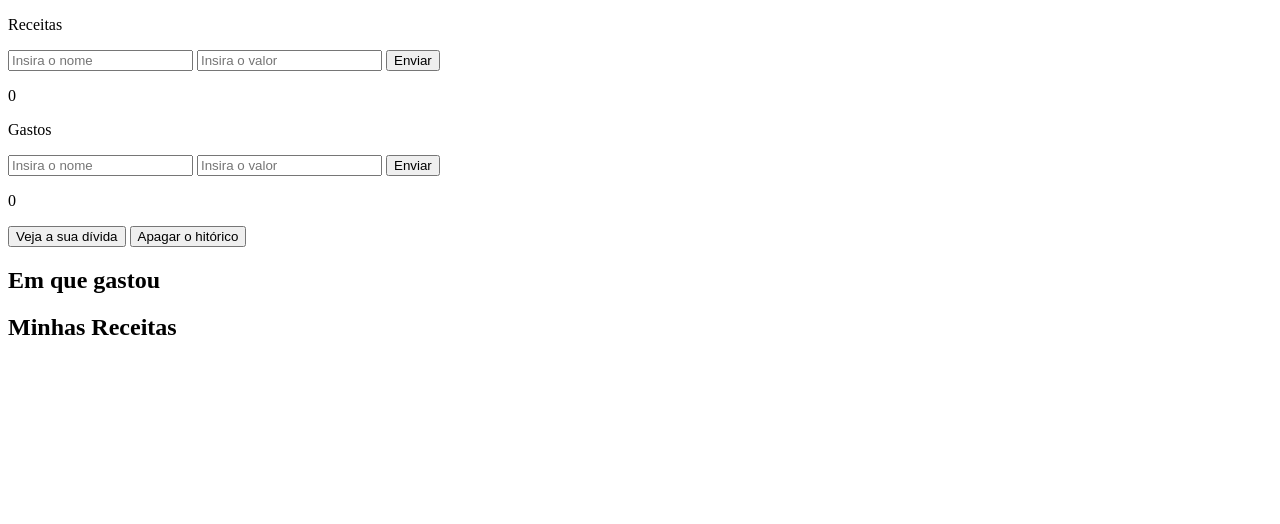
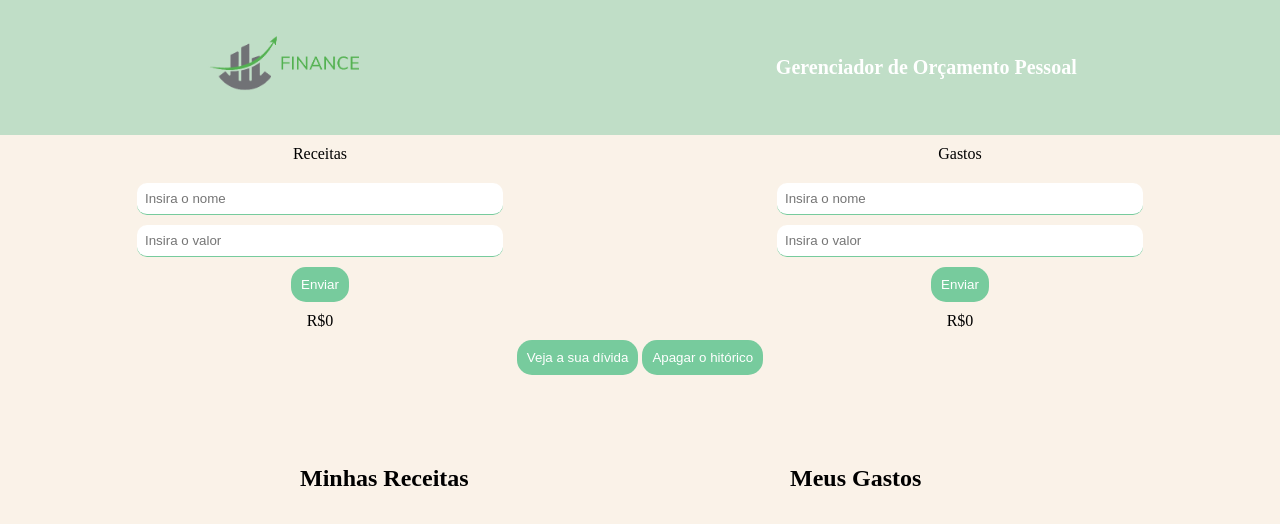
Before and after one commit to dudasaanches/gerenciador, a plain HTML site: page JSON/index.html in a window 1280 px wide. Drawn offline with Linux system fonts and the light colour scheme.

Commit message:
Add files via upload

```diff
--- a/JSON/index.html
+++ b/JSON/index.html
@@ -3,14 +3,19 @@
 <head>
     <meta charset="UTF-8">
     <meta name="viewport" content="width=device-width, initial-scale=1.0">
+    <link rel="stylesheet" href="style.css">
+    <link rel="icon" type="image/x-icon" href="img/BoRCELLE (1).png">
     <title>Gerenciador de Orçamento Pessoal</title>
 </head>
 <body>
+    <header>
+        <img src="img/BoRCELLE-removebg-preview.png" alt="">
+        <h1>Gerenciador de Orçamento Pessoal</h1>
+    </header>
 
     <main>
-
+        <section class="form">
             <div>
-
                 <p>Receitas</p>
                 <form action="" id="form_receita">
                     <input type="text" placeholder="Insira o nome" id="nomeR">
@@ -32,8 +37,10 @@
                 <p id="textoG"></p>
 
             </div>
+        </section>
 
-        <div>
+
+        <div class="btn">
 
             <button onclick="calcDivida()">Veja a sua dívida</button>
             <button id="apagar">Apagar o hitórico</button>
@@ -42,20 +49,20 @@
 
         <span id="result"></span>
 
-        <div>
-
-            <h2>Em que gastou</h2>
-            <p id="eqg"></p>
-
-        </div>
-
+        <section class="text">
             <div>
 
                 <h2>Minhas Receitas</h2>
                 <p id="mR"></p>
 
             </div>
+            <div>
 
+                <h2>Meus Gastos</h2>
+                <p id="eqg"></p>
+
+            </div>
+        </section>
     </main>
     <script src="index.js"></script>
 </body>
--- a/JSON/index.js
+++ b/JSON/index.js
@@ -44,7 +44,7 @@ function calcularReceitas() {
         totalReceitas += receita.valor
     }
 
-    textoR.innerHTML = totalReceitas
+    textoR.innerHTML =  "R$" + totalReceitas
     console.log(totalReceitas)
 }
 
@@ -76,7 +76,7 @@ function calcularGastos() {
         totalGastos += gasto.valor
     }
 
-    textoG.innerHTML = totalGastos
+    textoG.innerHTML = "R$" + totalGastos
 
     console.log(totalGastos)
 }
@@ -84,6 +84,8 @@ function calcularGastos() {
 function verGastos() {
     var itens = localStorage.getItem("gastos")
     itens = JSON.parse(itens) || []
+
+    eqg.innerHTML = ""
 
     for(gasto of itens) {
         eqg.innerHTML  += gasto.nome + " = R$" + gasto.valor + "<br>"
@@ -94,8 +96,10 @@ function verReceitas() {
     var itens = localStorage.getItem("receitas")
     itens = JSON.parse(itens) || []
 
+    mR.innerHTML = ""
+
     for(receita of itens) {
-        mR.innerHTML += receita.nome + " = R$" + gasto.valor + "<br>"
+        mR.innerHTML += receita.nome + " = R$" + receita.valor + "<br>"
     }
 }
 
@@ -124,6 +128,7 @@ apagar.addEventListener("click", function(event){
 
     mR.innerHTML = ""
     eqg.innerHTML = ""
+    result.innerHTML = ""
 
 
     calcularReceitas()
--- /dev/null
+++ b/JSON/style.css
@@ -0,0 +1,93 @@
+* {
+    margin: 0px;
+    padding: 0px;
+    transition: all 1s;
+}
+
+header {
+    background-color: #c0dec7;
+    padding: 2px;
+    align-items: center;
+    display: flex;
+    justify-content:space-around;
+}
+body{
+    background-color: rgb(250, 242, 232);
+}
+
+header img{
+    width: 200px;
+}
+
+h1{
+    text-align: center;
+    padding: 15px;
+    font-size: 20px;
+    color: white;
+
+}
+
+.text{
+    display: grid;
+    grid-template-columns: 1fr 1fr;
+    padding-top: 70px;
+    padding-left: 300px;
+}
+
+.form{
+    display: grid;
+    grid-template-columns: 1fr 1fr;
+}
+
+#form_receita input, #form_gastos input{
+    display: block;
+    padding: 8px;
+    border: none;
+    outline: none;
+    border-bottom: 1px solid #77cb9d;
+    border-radius: 10px;
+    width: 350px;
+    margin-bottom: 10px;
+    margin: 10px auto;
+}
+
+#form_receita button, #form_gastos button, button{
+    background-color:#77cb9d;
+    color: white;
+    padding: 10px;
+    border: none;
+    border-radius: 15px;
+
+}
+
+#form_receita, #form_gastos {
+    text-align: center;
+}
+
+.btn{
+    grid-template-columns: repeat(2,1fr);
+    gap: 10px;
+    text-align: center;
+
+}
+
+p{
+    text-align: center;
+    padding: 10px;
+}
+
+#eqg{
+    text-align: left;
+    color: red;
+}
+
+#mR{
+    text-align: left;
+    color: rgb(9, 232, 9);
+}
+
+#result {
+    display: block;
+    text-align: center;
+    padding: 10px;
+}
```
Also changed, not shown: JSON/img/BoRCELLE (1).png (added), JSON/img/BoRCELLE-removebg-preview.png (added). Lines whose indentation alone changed are shown as unchanged.
